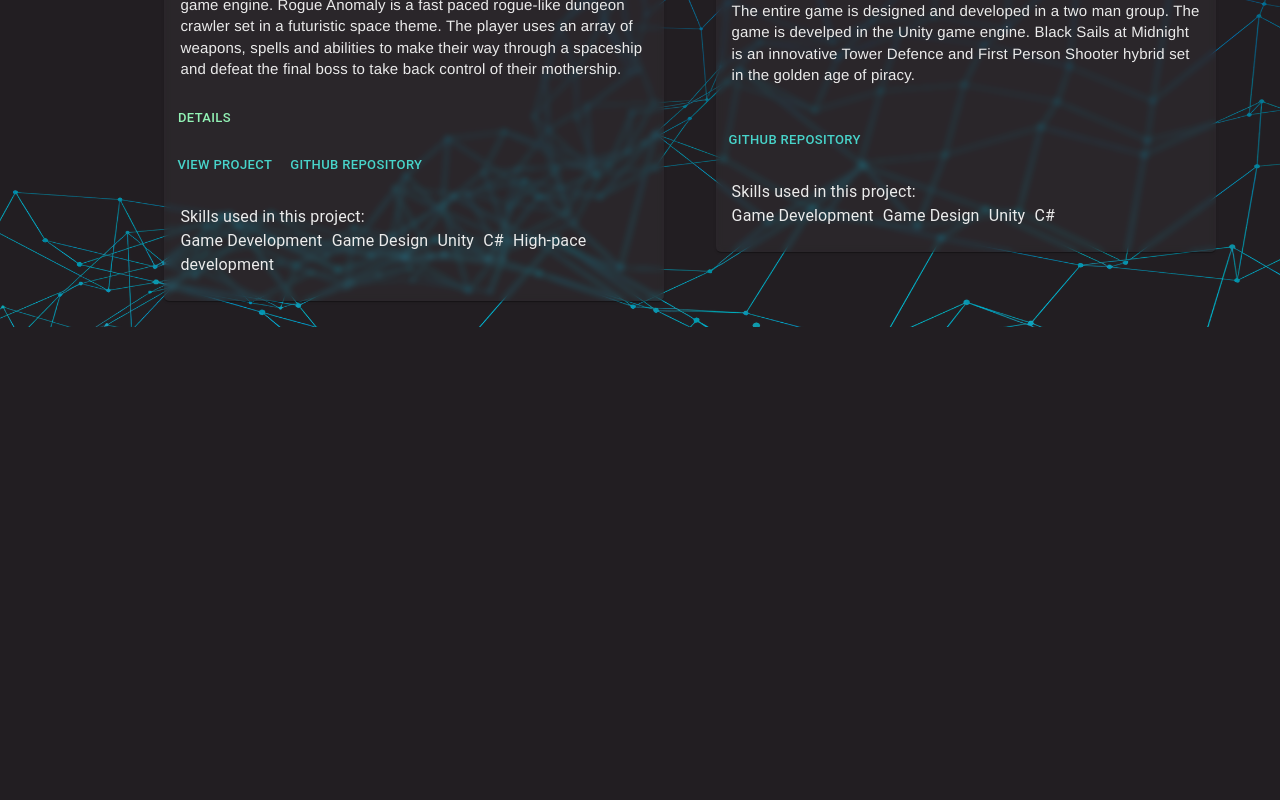
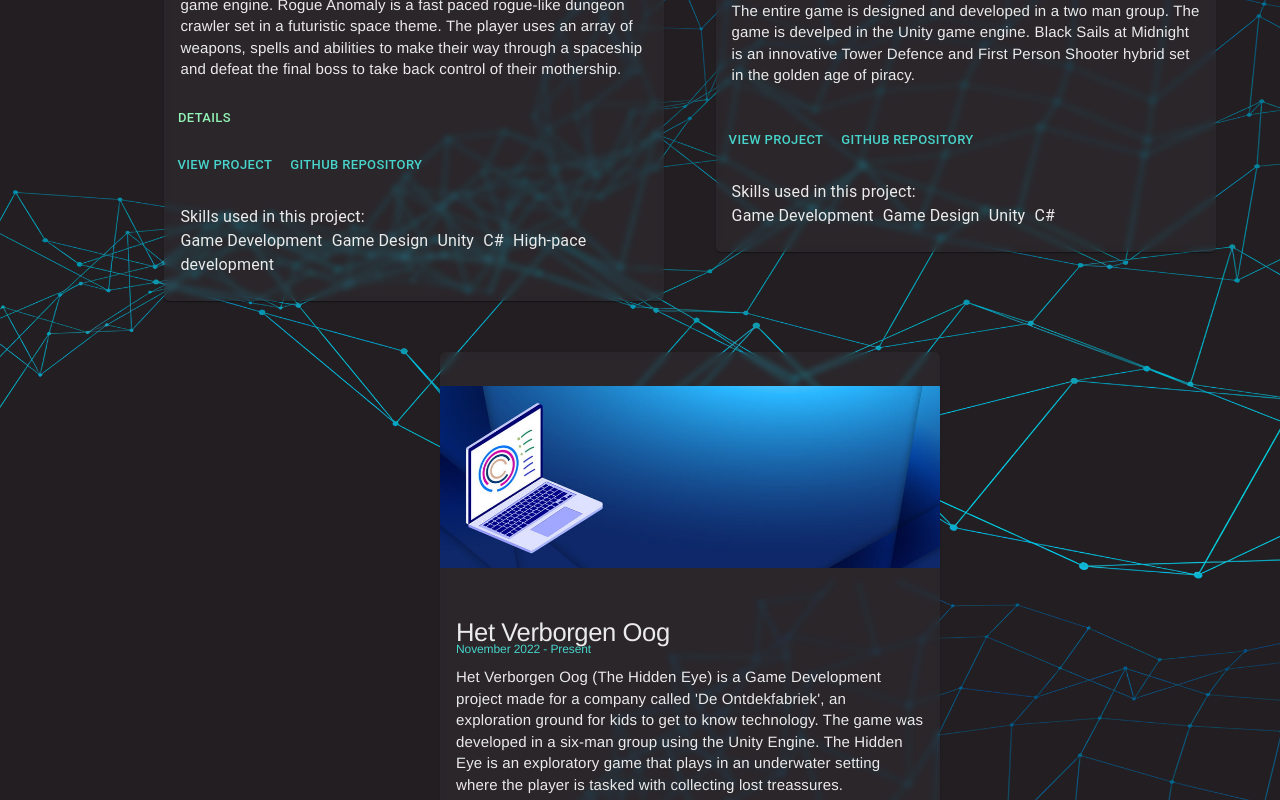
Before and after one commit to robinvanhoof-tech/portfolio-website, a React (Create React App) app in the folder portfolio-app/: page /projects in a window 1280 px wide. Shown: the part 1820-2620 px from the top of the page. Before the commit the page ends 2147 px from the top, so only its background shows below. Built offline with nearby package versions, Linux system fonts and the light colour scheme.

Commit message:
Het verborgen oog

```diff
--- a/portfolio-app/src/components/Contact/index.js
+++ b/portfolio-app/src/components/Contact/index.js
@@ -36,13 +36,13 @@ const Contact = () => {
             <div className="email-wrapper">
                 <div className="email-section">
                     <div className="email-card">
-                        <div className="email-title"><center>Send me a message!</center></div>
+                        <div className="email-title"><center>Get in touch!</center></div>
                         <form onSubmit={SendEmail} >
                             <label>Name</label><br />
                             <input name="name" label="Name" type="text" className="textbox" required/>
                             <br /><br />
 
-                            <label>Correspondence email</label><br/>
+                            <label>Correspondence email (optional)</label><br/>
                             <input name="email" label="Email" type="text" className="textbox" />
                             <br /><br />
 
--- a/portfolio-app/src/components/Projects/index.js
+++ b/portfolio-app/src/components/Projects/index.js
@@ -141,10 +141,29 @@ const Projects = () => {
                     skills={["Game Development", "Game Design", "Unity", "C#"]}
                     date="September 2022 - November 2022"
                     coauthors={[
-                        {name: "Nathan Thus", link: "https://github.com/NathanThus", role: "Developer"}
+                        {name: "Nathan Thus", link: "https://github.com/NathanThus", role: "Developer"},
                     ]}
                     gitLink="https://github.com/Black-Sails-at-Midnight/Black-Sails-at-Midnight"
-                    images={[{media: BSAM_Banner, text: "Test"}, {media: Banner, text: "Text2"}]}
+                    liveLink="https://fontys-gdt.itch.io/black-sails-at-midnight"
+                    images={[{media: BSAM_Banner, text: "Game"}]}
+                >
+
+                </ProjectCard>
+
+                <ProjectCard bannerImg={Banner} name="Het Verborgen Oog"
+                    description="Het Verborgen Oog (The Hidden Eye) is a Game Development project made for a company called 'De Ontdekfabriek', an exploration ground for kids to get to know technology. The game was developed in a six-man group using the Unity Engine. The Hidden Eye is an exploratory game that plays in an underwater setting where the player is tasked with collecting lost treassures."
+                    skills={["Game Development", "Unity", "C#", "Corporate Assignment", "Communication", "User Analysis"]}
+                    date="November 2022 - Present"
+                    coauthors={[
+                        {name: "Nathan Thus", link: "https://github.com/NathanThus", role: "Developer"},
+                        {name: "Jochem Last", link: "https://github.com/JLastig", role: "Developer"},
+                        {name: "Rens Vlooswijk", link: "https://github.com/RensVlooswijk", role: "Developer"},
+                        {name: "Tjerk Zeilstra", link: "https://github.com/TjerkZ", role: "Developer"},
+                        {name: "Rik van Ham", link: "https://github.com/Rick-jpg", role: "Developer"}
+                    ]}
+                    gitLink="https://github.com/Het-verborgen-oog"
+                    images={[{media: BSAM_Banner, text: "Test"}]}
+                    links={[{url: "https://deontdekfabriek.nl/", text: "De Ontdekfabriek"}]}
                 >
 
                 </ProjectCard>
```
